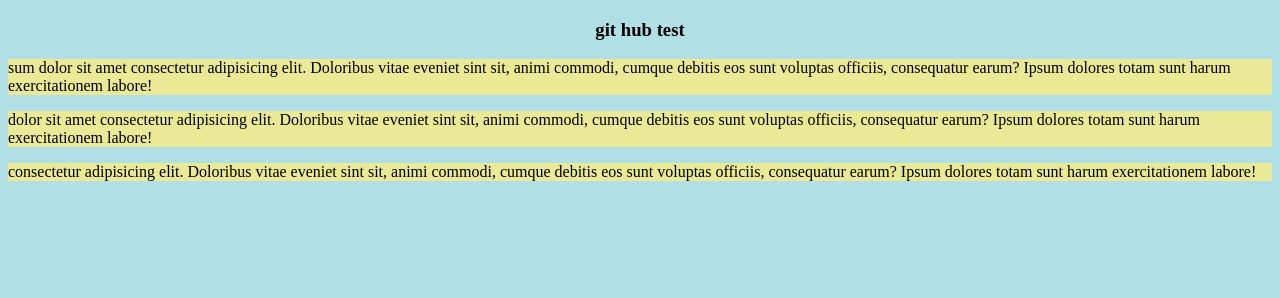
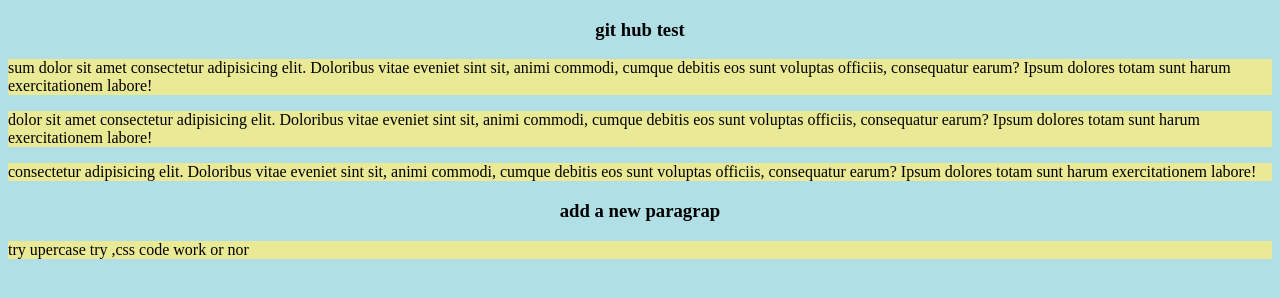
Before and after one commit to Mijbah-me/1st-rep, a plain HTML site: page index.html in a window 1280 px wide. Drawn offline with Linux system fonts and the light colour scheme.

Commit message:
add uper case tag

```diff
--- a/index.html
+++ b/index.html
@@ -11,5 +11,7 @@
     <P>sum dolor sit amet consectetur adipisicing elit. Doloribus vitae eveniet sint sit, animi commodi, cumque debitis eos sunt voluptas officiis, consequatur earum? Ipsum dolores totam sunt harum exercitationem labore!</P>
     <P> dolor sit amet consectetur adipisicing elit. Doloribus vitae eveniet sint sit, animi commodi, cumque debitis eos sunt voluptas officiis, consequatur earum? Ipsum dolores totam sunt harum exercitationem labore!</P>
     <P> consectetur adipisicing elit. Doloribus vitae eveniet sint sit, animi commodi, cumque debitis eos sunt voluptas officiis, consequatur earum? Ipsum dolores totam sunt harum exercitationem labore!</P>
+    <h3>add a new paragrap</h3>
+    <P> try upercase try ,css code work or nor</P>
 </body>
 </html>
```
